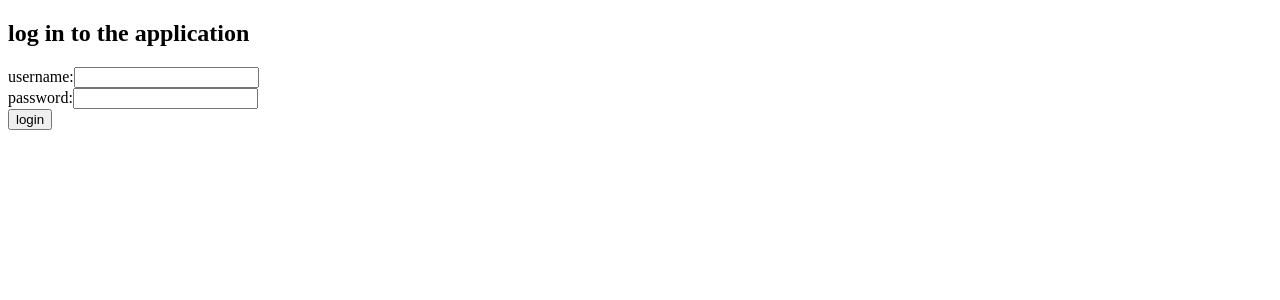
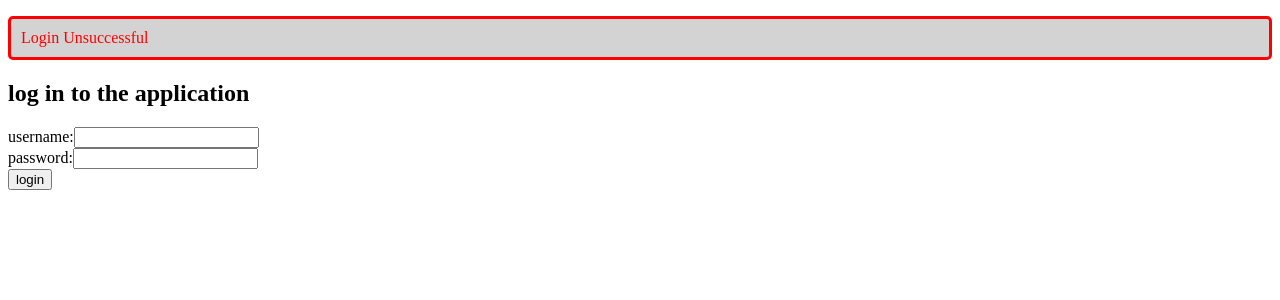
Before and after one commit to rednaxelam/blog-list-full-stack-open, a React (Vite) app in the folder frontend/: page / in a window 1280 px wide. Both pictures are taken after typing "Sample", "Sample123" into the empty fields and a click on the button "login". Shown: the top 300 px of the page. Built offline with nearby package versions, Linux system fonts and the light colour scheme; no server answers.

Commit message:
Complete Exercise 5.4

```diff
--- a/frontend/src/App.jsx
+++ b/frontend/src/App.jsx
@@ -1,4 +1,5 @@
 import { useState, useEffect } from 'react'
+import OutcomeMessage from './components/OutcomeMessage'
 import BlogList from './components/BlogList'
 import BlogForm from './components/BlogForm'
 import LogInForm from './components/LogInForm'
@@ -7,7 +8,7 @@ import blogService from './services/blogs'
 const App = () => {
   const [blogs, setBlogs] = useState([])
   const [user, setUser] = useState(null)
-  const [errorMessage, setErrorMessage] = useState(null)
+  const [outcomeMessage, setOutcomeMessage] = useState(null)
 
   useEffect(() => {
     const savedUser = window.localStorage.getItem('loggedUser')
@@ -30,22 +31,37 @@ const App = () => {
     }
   }, [user])
 
+  useEffect(() => {
+    if (outcomeMessage) {
+      setTimeout(() => setOutcomeMessage(null), 4000)
+    }
+  }, [outcomeMessage])
+
   const logOut = () => {
     setUser(null)
     window.localStorage.removeItem('loggedUser')
+    setOutcomeMessage(['success', 'logged out successfully'])
   }
 
-  const setDisplay = () => {
+  const displayOutcomeMessage = () => {
+    if (outcomeMessage === null) {
+      return <></>
+    } else {
+      return <OutcomeMessage outcomeMessage={outcomeMessage} />
+    }
+  }
+
+  const displayMain = () => {
     if (user === null) {
       return <>
         <h2>log in to the application</h2>
-        <LogInForm setUser={setUser} setErrorMessage={setErrorMessage} />
+        <LogInForm setUser={setUser} setOutcomeMessage={setOutcomeMessage} />
       </>
     } else {
       return <>
         <h2>blogs</h2>
         <p>{user.name} logged in <button onClick={() => logOut()}>Log Out</button></p>
-        <BlogForm setBlogs={setBlogs} setErrorMessage={setErrorMessage} />
+        <BlogForm setBlogs={setBlogs} setOutcomeMessage={setOutcomeMessage} />
         <BlogList blogs={blogs} />
       </>
     }
@@ -53,7 +69,8 @@ const App = () => {
 
   return (
     <div>
-      {setDisplay()}
+      {displayOutcomeMessage()}
+      {displayMain()}
     </div>
   )
 }
--- a/frontend/src/components/BlogForm.jsx
+++ b/frontend/src/components/BlogForm.jsx
@@ -18,7 +18,7 @@ const TextualInput = ({nom, state, stateUpdater}) => {
   </div>
 }
 
-const BlogForm = ({ setBlogs, setErrorMessage }) => {
+const BlogForm = ({ setBlogs, setOutcomeMessage }) => {
   const [title, setTitle] = useState('')
   const [author, setAuthor] = useState('')
   const [url, setUrl] = useState('')
@@ -31,11 +31,12 @@ const BlogForm = ({ setBlogs, setErrorMessage }) => {
       await blogServices.postBlog(blogObject)
       const newBlogList = await blogServices.getAll()
       setBlogs(newBlogList)
+      setOutcomeMessage(['success', `added ${blogObject.title} by ${blogObject.author} to blog list`])
       setTitle('')
       setAuthor('')
       setUrl('')
     } catch (error) {
-      setErrorMessage(error.message)
+      setOutcomeMessage(['failure', error.message])
     }
   }
 
--- a/frontend/src/components/LogInForm.jsx
+++ b/frontend/src/components/LogInForm.jsx
@@ -1,7 +1,7 @@
 import { useState } from "react"
 import loginService from '../services/login'
 
-const LogInForm = ({ setUser, setErrorMessage }) => {
+const LogInForm = ({ setUser, setOutcomeMessage }) => {
   const [username, setUsername] = useState('')
   const [password, setPassword] = useState('')
 
@@ -11,9 +11,10 @@ const LogInForm = ({ setUser, setErrorMessage }) => {
     try {
       const user = await loginService.logIn({ username, password })
       setUser(user)
+      setOutcomeMessage(['success', 'Successfully logged in'])
       window.localStorage.setItem('loggedUser', JSON.stringify(user))
     } catch (error) {
-      setErrorMessage('Login Unsuccessful')
+      setOutcomeMessage(['failure', 'Login Unsuccessful'])
     }
 
     setUsername('')
--- /dev/null
+++ b/frontend/src/components/OutcomeMessage.jsx
@@ -0,0 +1,38 @@
+const OutcomeMessage = ({ outcomeMessage }) => {
+  let style = undefined
+
+  if (outcomeMessage[0] === 'success') {
+    style = {
+      color: 'DarkGreen',
+      backgroundColor: 'LightGray',
+      border: 'Green 3px solid',
+      borderRadius: '5px',
+      fontSize: '16px',
+      padding: '10px'
+    }
+  } else if (outcomeMessage[0] === 'failure') {
+    style = {
+      color: 'Red',
+      backgroundColor: 'LightGray',
+      border: 'Red 3px solid',
+      borderRadius: '5px',
+      fontSize: '16px',
+      padding: '10px'
+    }
+  } else {
+    style = {
+      color: 'Black',
+      backgroundColor: 'LightGray',
+      border: 'Black 3px solid',
+      borderRadius: '5px',
+      fontSize: '16px',
+      padding: '10px'
+    }
+  }
+
+  return <p style={style}>
+    {outcomeMessage[1]}
+  </p>
+}
+
+export default OutcomeMessage
```
